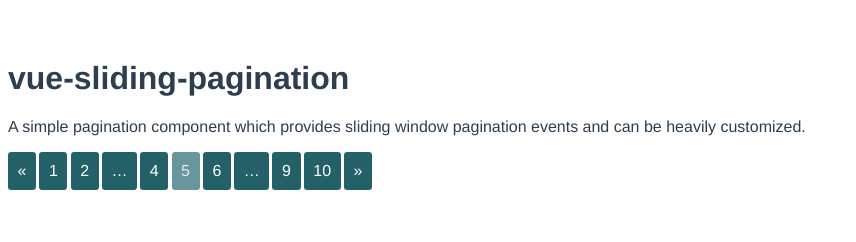
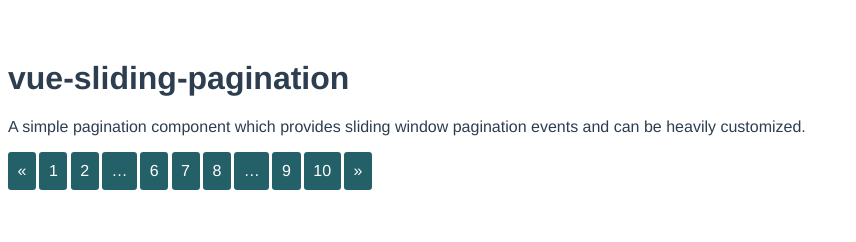
Before and after one commit to eFrane/vue-sliding-pagination, a Vue app: page / in a window 1280 px wide. Shown: the top 242 px of the page, without its empty margins (0-856 px from the left). Built offline with nearby package versions, Linux system fonts and the light colour scheme.

Commit message:
Fix sliding window calculation

```diff
--- a/src/components/SlidingPagination.vue
+++ b/src/components/SlidingPagination.vue
@@ -187,7 +187,7 @@ export default {
 
     /**
      * @description The page numbers for the ending pages
-     * @returns {any}
+     * @returns {array|number[]}
      */
     leftEndingPages () {
       return _range(1, this.slidingEndingSize + 1)
@@ -203,15 +203,15 @@ export default {
 
     /**
      * @description
-     * @returns {any}
+     * @returns {array|number[]}
      */
     slidingWindowPages () {
       if (this.total > this.slidingEndingSize + this.slidingWindowSize) {
-        if (this.current <= this.slidingEndingSize + 1) {
+        if (this.current <= this.slidingEndingSize + Math.floor(this.slidingWindowSize / 2)) {
           return _range(this.slidingEndingSize + 1, this.slidingWindowSize + this.slidingEndingSize + 1)
         }
 
-        if (this.current >= this.total - this.slidingWindowSize) {
+        if (this.current >= this.total - this.slidingWindowSize - Math.ceil(this.slidingWindowSize / 2)) {
           return _range(
             this.total - this.slidingWindowSize - this.slidingEndingSize + 1,
             this.total - this.slidingEndingSize + 1
```
